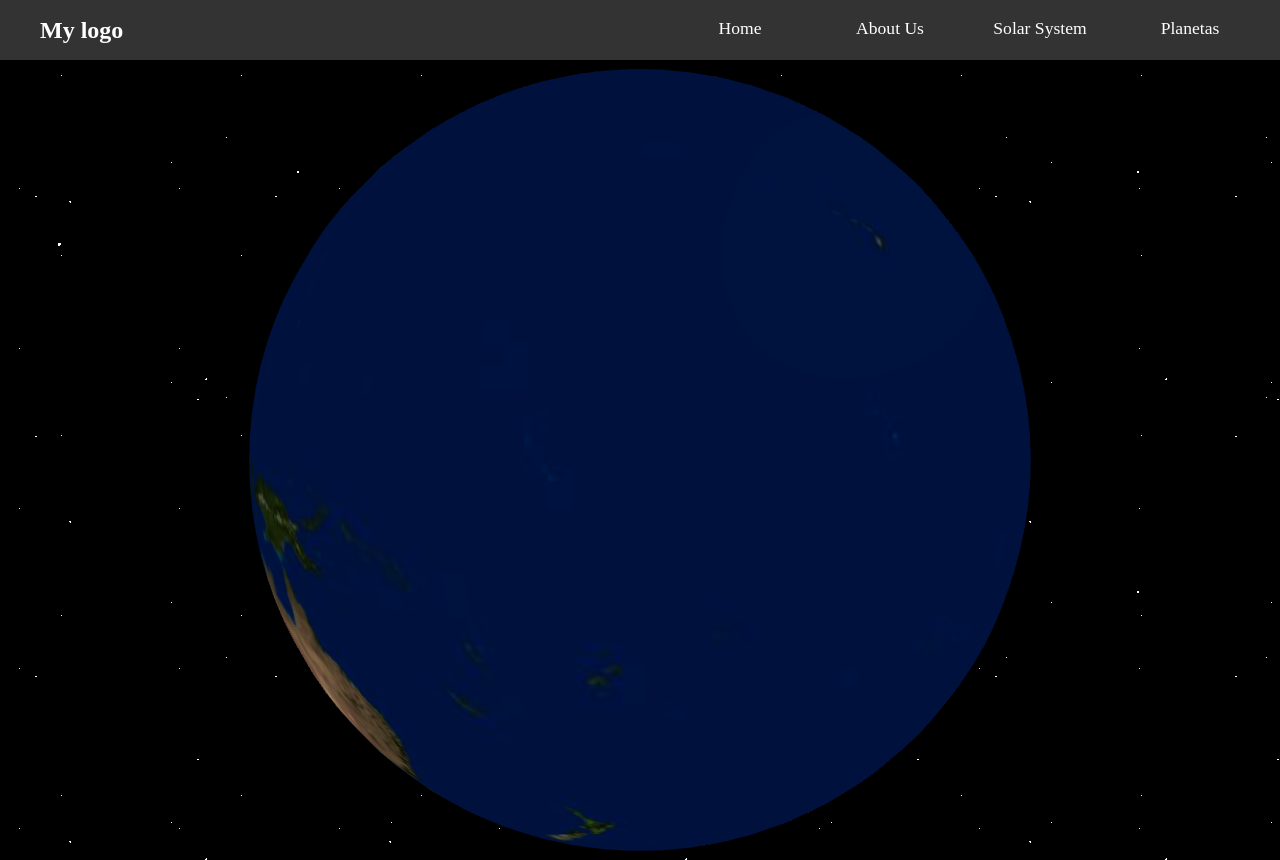
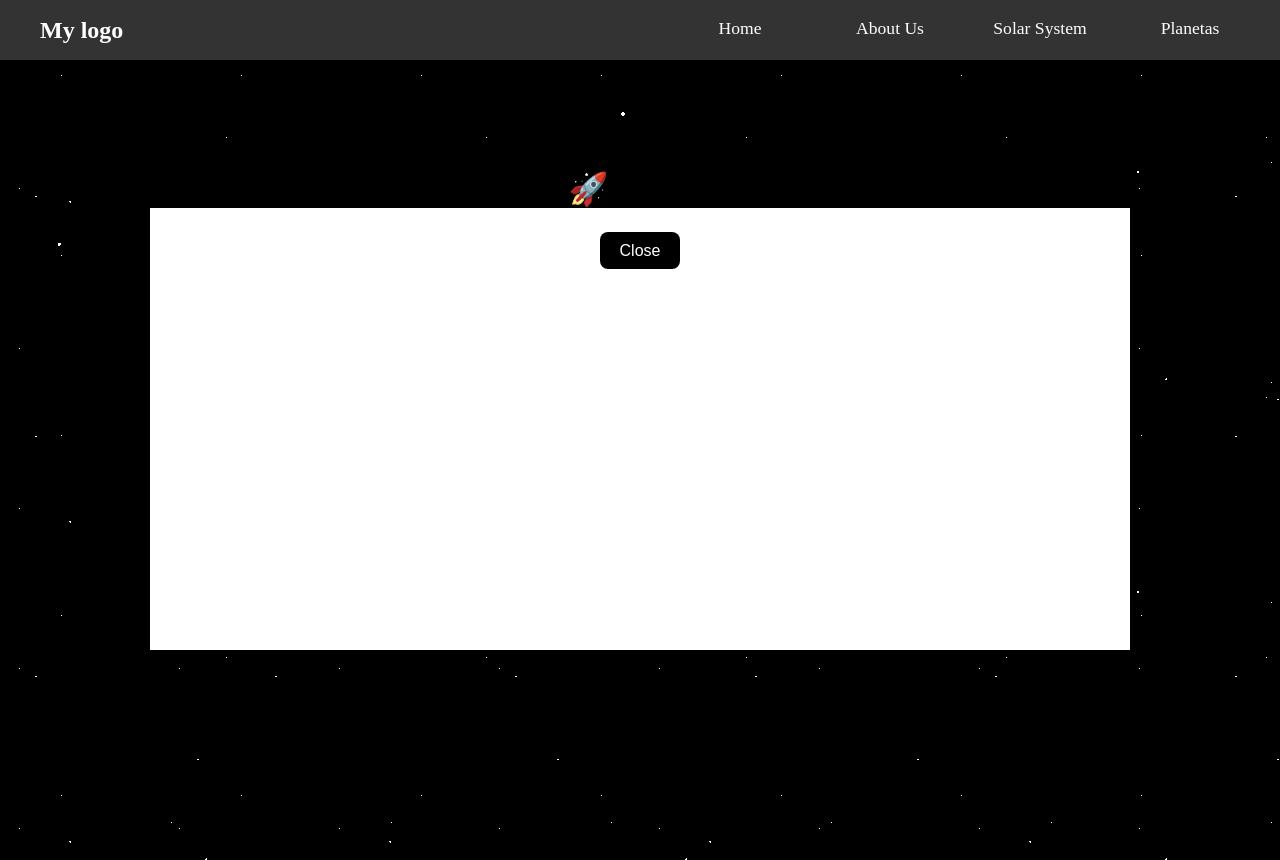
Before and after one commit to fabian-montes/NASAHackathon, a React (Vite) app in the folder frontend/: page / in a window 1280 px wide. Built offline with nearby package versions, Linux system fonts and the light colour scheme.

Commit message:
splash screen

```diff
--- a/frontend/package.json
+++ b/frontend/package.json
@@ -12,6 +12,7 @@
   "dependencies": {
     "@react-three/drei": "^10.7.6",
     "@react-three/fiber": "^9.3.0",
+    "framer-motion": "^12.23.22",
     "react": "^19.1.1",
     "react-dom": "^19.1.1",
     "react-router-dom": "^7.9.3",
--- a/frontend/src/components/Home.jsx
+++ b/frontend/src/components/Home.jsx
@@ -1,5 +1,6 @@
-import React from 'react';
+import { React, useState } from 'react';
 import SpinningSphere from './SpinningSphere';
+import SplashScreen from "./SplashScreen";
 
 import '../css/Home.css';
 // import earthTexture from '../assets/planetA.jpg';
@@ -33,15 +34,19 @@ function Home() {
     },
   ];
 
+  const [showSplash, setShowSplash] = useState(true);
+
   return (
     <div className="sphere-container">
-      <SpinningSphere
+      {showSplash && <SplashScreen onClose={() => setShowSplash(false)} />}
+      {!showSplash && <SpinningSphere
         imageUrl={earthTexture}
         orbitConfigs={systemConfig}
         spinSpeed={0.005} // Slower spin
         size={3}
         canvasClassName="full-size-canvas"
-      />
+        setShowSplash={setShowSplash}
+      /> }
     </div>
   );
 }
--- a/frontend/src/components/SpinningSphere.jsx
+++ b/frontend/src/components/SpinningSphere.jsx
@@ -134,14 +134,15 @@ export default function SpinningSphere({
   orbitConfigs = [], // New prop for the orbiting sphere's texture
   spinSpeed,
   size,
-  canvasClassName
+  canvasClassName,
+  setShowSplash
 }) {
 
   // 1. Define the handler function
   const handleSphereSelection = (event, id) => {
       event.stopPropagation(); // Prevents clicks from triggering on parent elements
       console.log(`⭐ Sphere Selected: ${id}`);
-
+      setShowSplash(true);
       // You could manage the selected state here:
       // const [selectedId, setSelectedId] = useState(null);
       // setSelectedId(id);
--- /dev/null
+++ b/frontend/src/components/SplashScreen.jsx
@@ -0,0 +1,26 @@
+import { useState } from "react";
+import { motion, AnimatePresence } from "framer-motion";
+
+import '../css/SplashScreen.css';
+
+export default function SplashScreen({ onClose }) {
+  const [isVisible, setIsVisible] = useState(true);
+
+  const handleClose = () => {
+    setIsVisible(false);
+    if (onClose) onClose();
+  };
+
+  if (!isVisible) return null;
+
+  return (
+    <div className="splash-screen">
+      <div className="splash-content">
+        <h1 className="splash-logo">🚀 MyApp</h1>
+        <button className="splash-close" onClick={handleClose}>
+          Close
+        </button>
+      </div>
+    </div>
+  );
+}
--- /dev/null
+++ b/frontend/src/css/SplashScreen.css
@@ -0,0 +1,36 @@
+/* SplashScreen.css */
+.splash-screen {
+  position: fixed;
+  inset: 150px; /* shorthand for top:0, right:0, bottom:0, left:0 */
+  background: white;
+  /* display: flex;
+  align-items: center;
+  justify-content: center; */
+  z-index: 9999; /* keep it on top */
+}
+
+.splash-content {
+  text-align: center;
+}
+
+.splash-logo {
+  font-size: 2rem;
+  font-weight: bold;
+  margin-bottom: 1.5rem;
+  color: black;
+}
+
+.splash-close {
+  padding: 0.6rem 1.2rem;
+  font-size: 1rem;
+  border: none;
+  border-radius: 8px;
+  background-color: black;
+  color: white;
+  cursor: pointer;
+  transition: background 0.2s ease;
+}
+
+.splash-close:hover {
+  background-color: #444;
+}
```
